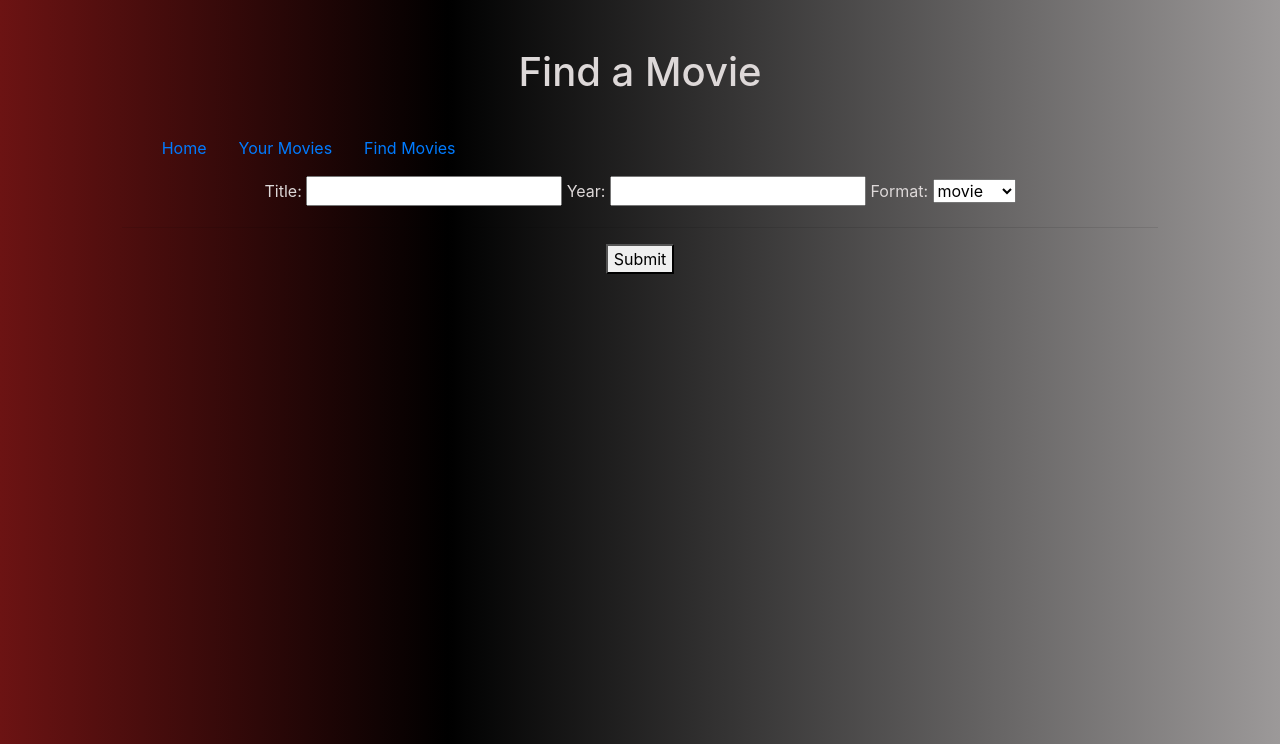
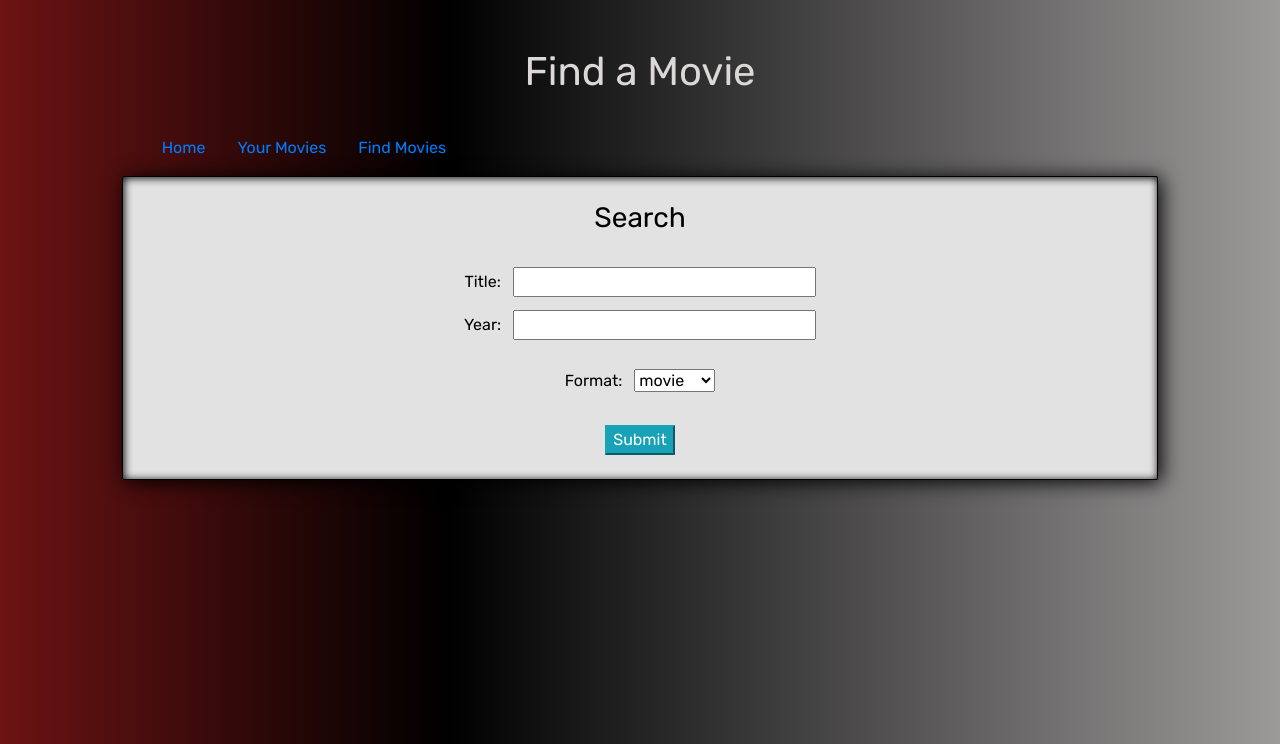
Before and after one commit to justinhorein/Django_Live_Project, a Django app: page /FindMovies in a window 1280 px wide. Shown: the top 744 px of the page. Run offline with Django 3.2, Linux system fonts and the light colour scheme; some libraries are stand-ins or nearby versions.

Commit message:
finnished 99 - 100% of styling

```diff
--- a/HobbyManager/MainProject/static/css/styles.css
+++ b/HobbyManager/MainProject/static/css/styles.css
@@ -21,15 +21,15 @@ table {
       margin-top: 2em;
   }
 
-  .underline {
-      text-decoration: underline;
-  }
-
-  .center {
-      margin: auto;
-  }
-
-
  .align-left {
      text-align: left;
  }
+
+#card-style {
+    color: black;
+    text-overflow: clip;
+}
+
+body {
+    font-family: 'Rubik', sans-serif;
+}
--- a/HobbyManager/MainProject/templates/MovieApp/movie_api.html
+++ b/HobbyManager/MainProject/templates/MovieApp/movie_api.html
@@ -6,30 +6,42 @@
 {% block header %}Find a Movie{% endblock %}
 
 {% block content %}
- <div class="flex-container">
+ <div class="container table-style p-4 mb-4">
      <form method="post">
          {% csrf_token %}
+         <h3>Search</h3>
+         <div class="p-4">
+             <div class="container ml-auto mr-auto">
                 <label>Title:</label>
-         <input type="text" name="title" value="">
+                <input type="text" name="title" value="" class="ml-2 col-4">
+            </div>
+            <div class="container ml-auto mr-auto mt-2">
                 <label>Year:</label>
-         <input type="text" name="year" value="">
+                <input type="text" name="year" value="" class="ml-2 col-4">
+            </div>
+
+            <div class="container ml-auto mr-auto mt-4">
                 <label>Format:</label>
-         <select name="mov_format" id="mov_format">
+                <select name="mov_format" id="mov_format" class="ml-2">
                 <option value="movie">movie</option>
                 <option value="series">series</option>
                 <option value="episode">episode</option>
                 </select>
-         <hr/>
-         <div class="row">
+            </div>
+        </div>
+
+         <div class="">
              <div class="col-md-12">
-                <button name="search" type="submit" class="primary-bright-button">Submit</button>
+                <button name="search" type="submit" class="btn-info">Submit</button>
              </div>
         </div>
      </form>
  </div>
+
+<div class="card-deck">
     {{error}}
     {% for film in movies %}
-<div class="flex-container wrapper">
+<!-- <div class="flex-container wrapper">
      <p class="row">
              <p class="col-md-12">
                 {{film.Title}}
@@ -41,12 +53,24 @@
                 {{film.Format}}
              </p>
             <p class="col-md-12">
-              {% if film.Poster != "N/A" %} <img src="{{film.Poster}}"></img>
+              {% if film.Poster != "N/A" %} <img src="{{film.Poster}}" ></img>
                 {% endif %}
              </p>
      </p>
+</div> -->
+<div class="col-xl-3 col-lg-4 col-sm-6">
+    <div class="card m-2" id="card-style">
+        {% if film.Poster != "N/A" %} <img src="{{film.Poster}}" class="card-img-top"></img>
+                    {% endif %}
+        <div class="card-body">
+            <h5 class="card-title">{{film.Title}}</h5>
+            <div class="card-text">{{film.Year}}</div>
+            <div class="card-text">{{film.Format}}</div>
         </div>
+    </div>
+</div>
+
     {% endfor %}
-
+</div>
 
 {% endblock %}
--- a/HobbyManager/MainProject/templates/MovieApp/movie_create.html
+++ b/HobbyManager/MainProject/templates/MovieApp/movie_create.html
@@ -8,7 +8,7 @@
 
 {% block content %}
     <div class="table-style col-10 ml-auto mr-auto mt-4">
-        <h4 class="m-4 underline">Movie Form</h4>
+        <h4 class="m-4">Movie Form</h4>
         <form method="post">
             {% csrf_token %}
 
--- a/HobbyManager/MainProject/templates/base.html
+++ b/HobbyManager/MainProject/templates/base.html
@@ -6,14 +6,8 @@
     <title>{% block title %}{% endblock%}</title>
     <meta name="viewport" content="width=device-width, initial-scale=1, shrink-to-fit=no">
 
-    <!-- Font Awesome -->
-    <script src="https://kit.fontawesome.com/13fbc12f81.js"></script>
-
-    <!-- Bootstrap CSS -->
-<!--    <link rel="stylesheet" href="https://stackpath.bootstrapcdn.com/bootstrap/4.3.1/css/bootstrap.min.css"-->
-<!--          integrity="sha384-ggOyR0iXCbMQv3Xipma34MD+dH/1fQ784/j6cY/iJTQUOhcWr7x9JvoRxT2MZw1T" crossorigin="anonymous">-->
-<!--    <link rel="canonical" href="https://getbootstrap.com/docs/4.3/examples/sticky-footer-navbar/">-->
-    <!-- Google Fonts -->
+    <!-- Fonts -->
+    <link href="https://fonts.googleapis.com/css2?family=Rubik&display=swap" rel="stylesheet">
 
 
     <!-- Internal CSS -->
```
Lines whose indentation alone changed are shown as unchanged.
